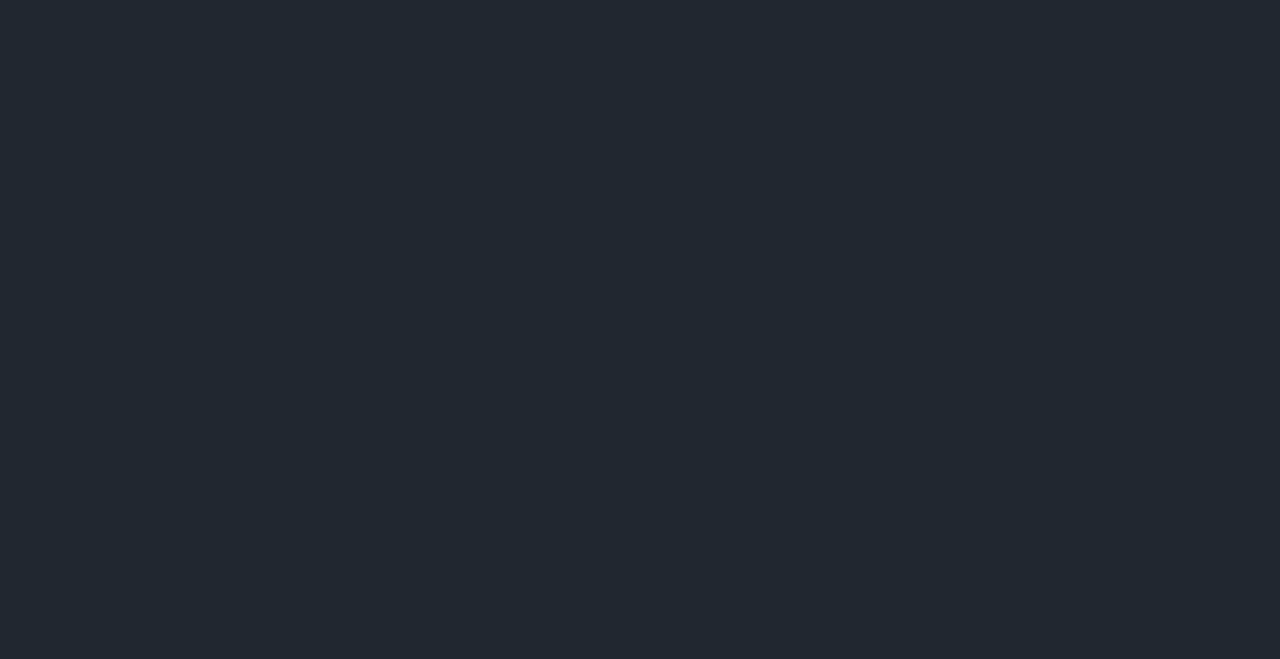
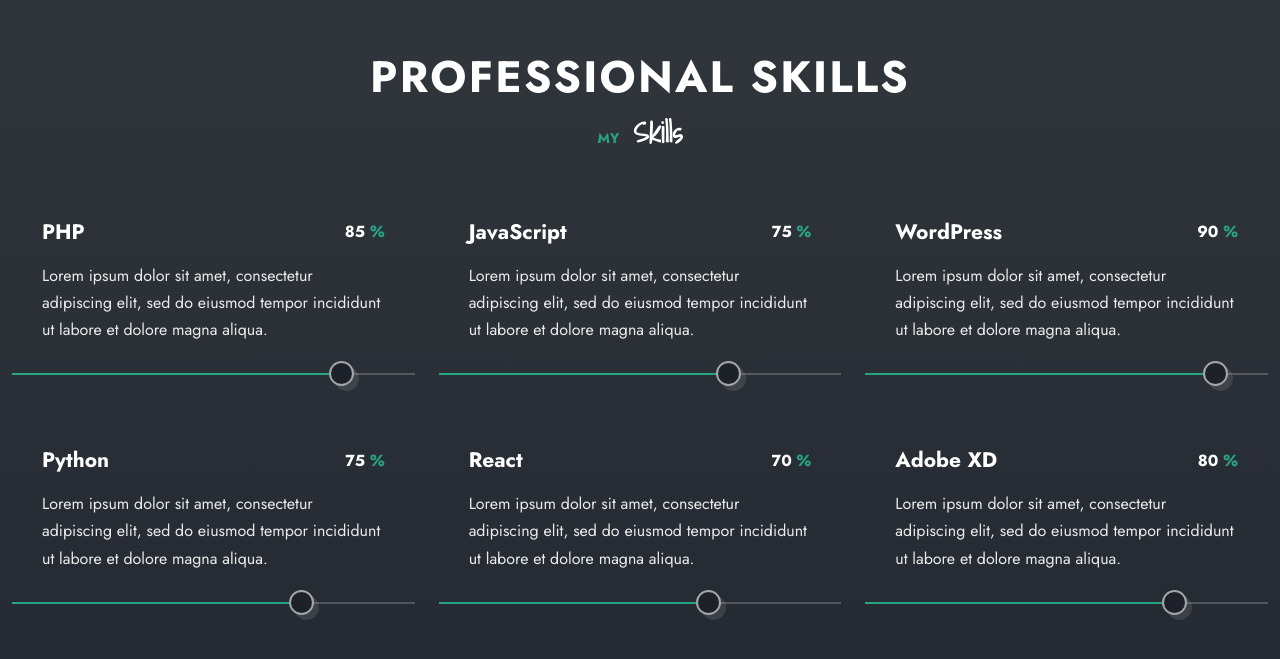
Before and after one commit to fazilcodes/portfolio, a React (Vite) app: page / in a window 1280 px wide. Shown: the part 815-1474 px from the top of the page. Before the commit the page ends 800 px from the top, so only its background shows below. Built offline with nearby package versions, Linux system fonts and the light colour scheme.

Commit message:
Skills section Done

```diff
--- a/src/App.css
+++ b/src/App.css
@@ -9,10 +9,10 @@
 :root {
 
     --primary-color: hsl(165, 60%, 40%);
-    --title-color: hsl(0, 0, 10%);
+    --title-color: hsl(0, 0%, 100%);
     --text-color: hsl(0, 0%, 92%);
     --bg-color: hsl(216, 18%, 16%);
-    --bg-color-alt: hsl(213, 10%, 21%;);
+    --bg-color-alt: hsl(213, 10%, 21%);
     --container-color: hsl(217, 18%, 14%);
     --border-color: hsl(210, 2%, 65%);
     --first-gradient: linear-gradient(0deg, var(--bg-color-alt) 0%, var(--bg-color) 100%);
@@ -107,6 +107,11 @@ img {
     padding-inline: 12px;
 }
 
+.grid {
+    display: grid;
+    gap: 24px;
+}
+
 .text-cs {
     text-transform: uppercase;
     letter-spacing: 0.05em;
@@ -121,6 +126,7 @@ img {
     display: grid;
     place-items: center;
     position: relative;
+    z-index: 1;
 }
 
 .btn {
@@ -155,3 +161,32 @@ img {
     filter: invert(1);
     opacity: 0.6;
 }
+
+.section {
+    padding-bottom: 220px;
+}
+
+.section_title,
+.section_subtitle {
+    text-align: center;
+}
+
+.section_title {
+    font-size: var(--h1-font-size);
+}
+
+.section_subtitle {
+    color: var(--primary-color);
+    font-size: var(--smaller-font-size);
+    text-transform: uppercase;
+    font-weight: 700;
+    margin-bottom: 60px;
+}
+
+.section_subtitle span {
+    font-family: var(--font-2);
+    color: var(--title-color);
+    font-size: var(--h3-font-size);
+    text-transform: capitalize;
+    margin-left: 10px;
+}
--- a/src/App.jsx
+++ b/src/App.jsx
@@ -6,6 +6,7 @@ import Home from './pages/home/Home'
 import About from './pages/about/About'
 import Contact from './pages/Contact'
 import Navbar from './components/Navbar'
+import Skills from './pages/skills/Skills'
 
 function App() {
 
@@ -13,15 +14,17 @@ function App() {
 
   return (
     <>
-    <main>
-      <AnimatePresence mode='wait'>
-          {/* <Navbar /> */}
+    <main className='main'>
+      {/* <AnimatePresence mode='wait'>
+          <Navbar />
           <Routes location={location} key={location.pathname}>
             <Route path="/" element={<Home />} />
-            <Route path="/about" element={<About />} />
-            <Route path="/contact" element={<Contact />} />
+            <Route path="/services" element={<Services />} />
           </Routes>
-      </AnimatePresence>
+      </AnimatePresence> */}
+
+      <Home />
+      <Skills />
     </main>
     </>
   )
--- a/src/pages/home/Home.jsx
+++ b/src/pages/home/Home.jsx
@@ -13,6 +13,7 @@ import transition from '../../transition';
 const Home = () => {
   return (
     <section className='home' id='home'>
+      <div className="home_wrapper">
         <div className="home_container container">
           <p className="home_subtitle text-cs">
             Hello, <span>My Name Is</span>
@@ -73,6 +74,7 @@ const Home = () => {
             <a href="" className='hero_link text-cs'>My Skills</a>
           </div>
         </div>
+      </div>
     </section>
   )
 }
--- a/src/pages/home/home.css
+++ b/src/pages/home/home.css
@@ -1,5 +1,9 @@
 .home {
     background-image: var(--first-gradient);
+    padding-bottom: 60px;
+}
+
+.home_wrapper {
     min-height: 100vh;
     display: grid;
     align-items: center;
@@ -27,7 +31,7 @@
 }
 
 .home_job b {
-    font-family: var(--second-font);
+    font-family: var(--font-2);
     font-size: var(--h2-font-size);
     margin-left: 10px;
 }
--- /dev/null
+++ b/src/pages/skills/Skills.jsx
@@ -0,0 +1,46 @@
+import React from 'react'
+import './skills.css'
+import {skills} from '../../assets/Data'
+
+const Skills = () => {
+  return (
+    <section className="skills section" id="skills">
+        <h2 className="section_title text-cs">
+            Professional Skills
+        </h2>
+
+        <p className="section_subtitle">
+            My <span>Skills</span>
+        </p>
+
+        <div className="skills_container container grid">
+            {skills.map(({name, percentage, description}, index) => {
+                return (
+                    <div className="skills_item">
+                        <div className="skills_titles">
+                            <h3 className="skills_name">
+                                {name}
+                            </h3>
+                            <span className="skills_number">
+                                {percentage} <span>%</span>
+                            </span>
+                        </div>
+
+                        <p className="skills_description">
+                            {description}
+                        </p>
+
+                        <div className="skills_bar">
+                            <span className='skills_percentage' style={{width: `${percentage}%`}}>
+                                <span></span>
+                            </span>
+                        </div>
+                    </div>
+                )
+            })}
+        </div>
+    </section>
+)
+}
+
+export default Skills
--- /dev/null
+++ b/src/pages/skills/skills.css
@@ -0,0 +1,64 @@
+.skills {
+    background-image: var(--second-gradient);
+}
+
+.skills_container {
+    grid-template-columns: repeat(3, 1fr);
+    row-gap: 70px;
+}
+
+.skills_titles,
+.skills_description {
+    padding-inline: 30px;
+}
+
+.skills_titles {
+    display: flex;
+    justify-content: space-between;
+    align-items: center;
+    margin-bottom: 15px;
+}
+
+.skills_name {
+    font-size: var(--largest-font-size);
+}
+
+.skills_number {
+    color: var(--title-color);
+    font-weight: 700;
+}
+
+.skills_number span {
+    color: var(--primary-color);
+}
+
+.skills_description {
+    margin-bottom: 30px;
+}
+
+.skills_bar,
+.skills_percentage {
+    height: 2px;
+}
+
+.skills_bar {
+    background: rgba(255, 255, 255, 0.2);
+}
+
+.skills_percentage {
+    display: block;
+    background-color: var(--primary-color);
+    position: relative;
+}
+
+.skills_percentage span {
+    background-color: var(--container-color);
+    border: 2px solid var(--border-color);
+    box-shadow: var(--shadow);
+    width: 25px;
+    height: 25px;
+    border-radius: 50%;
+    position: absolute;
+    right: 0;
+    top: -12px;
+}
```
Also changed, not shown: src/assets/Data.jsx (+103 -103 lines). Lines whose indentation alone changed are shown as unchanged.
